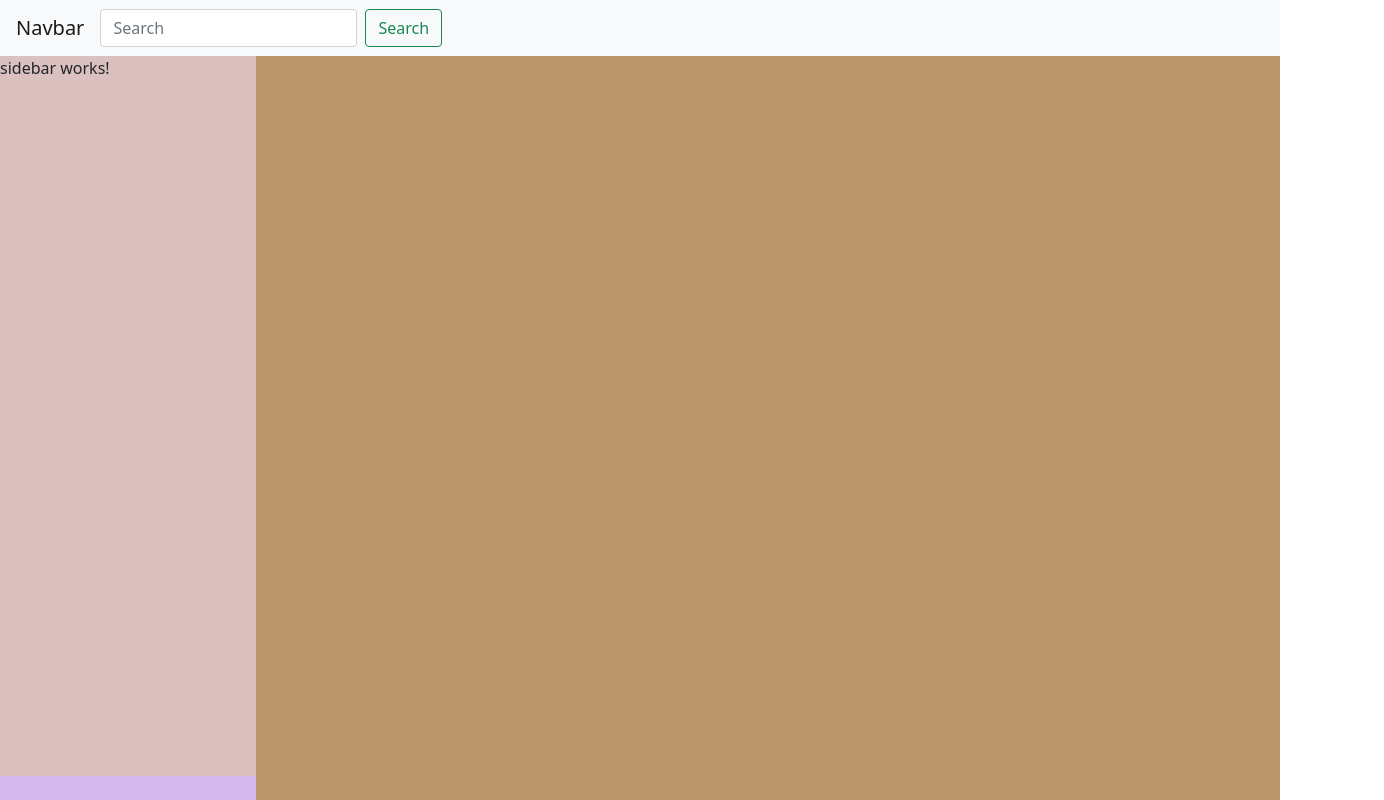
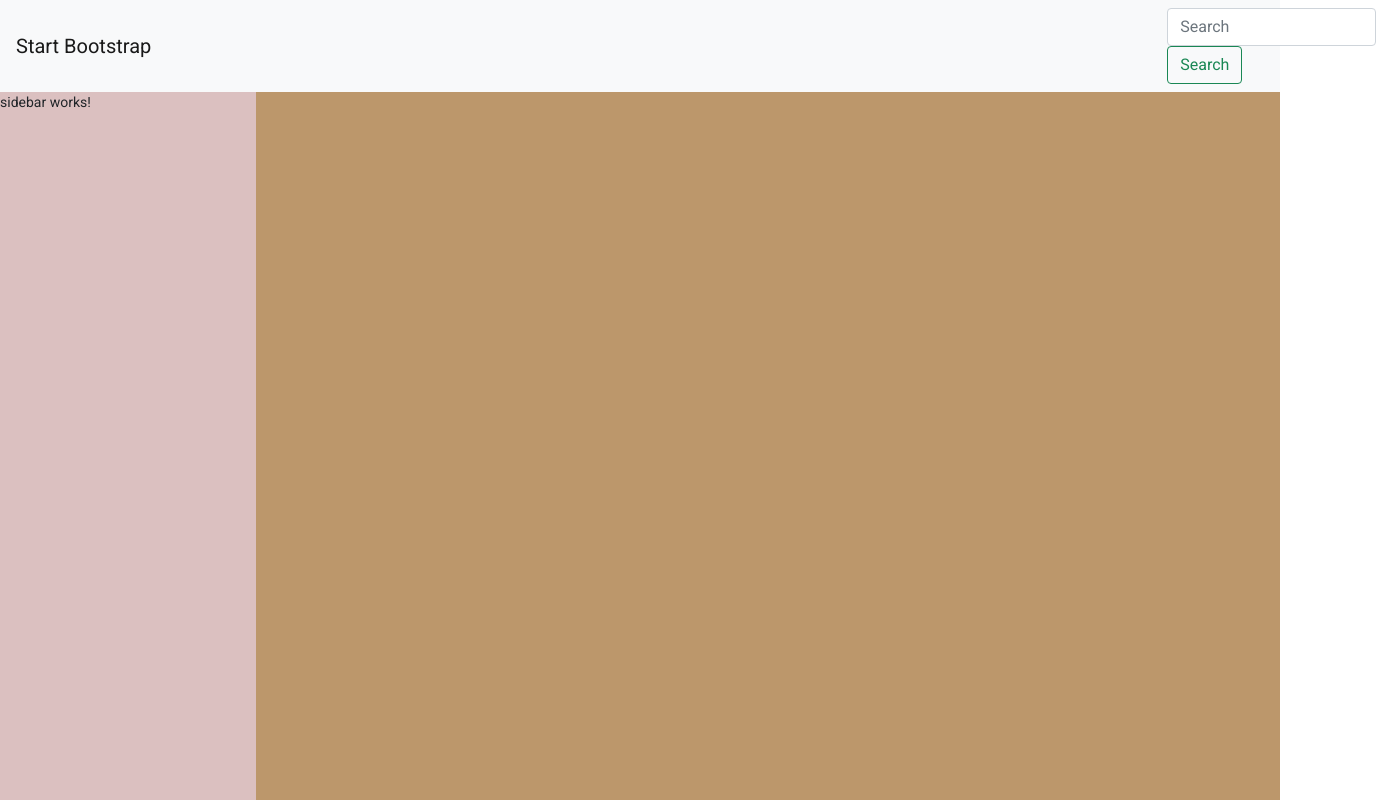
Before and after one commit to kunda03/IB-01-Dashboard, an Angular app in the folder Dashboard/: page / in a window 1280 px wide. Shown: the top 800 px of the page, 1384 px wide, since content can reach past the window. Built offline with nearby package versions, Linux system fonts and the light colour scheme.

Commit message:
changes in navbar
search button = > right allign

```diff
--- a/Dashboard/angular.json
+++ b/Dashboard/angular.json
@@ -27,6 +27,7 @@
               "src/assets"
             ],
             "styles": [
+              "./node_modules/@angular/material/prebuilt-themes/indigo-pink.css",
               "node_modules/bootstrap/dist/css/bootstrap.min.css",
               "src/styles.css"
             ],
@@ -95,6 +96,7 @@
               "src/assets"
             ],
             "styles": [
+              "./node_modules/@angular/material/prebuilt-themes/indigo-pink.css",
               "src/styles.css"
             ],
             "scripts": []
--- a/Dashboard/package.json
+++ b/Dashboard/package.json
@@ -11,17 +11,20 @@
   "private": true,
   "dependencies": {
     "@angular/animations": "~13.3.0",
+    "@angular/cdk": "^13.3.9",
     "@angular/common": "~13.3.0",
     "@angular/compiler": "~13.3.0",
     "@angular/core": "~13.3.0",
     "@angular/forms": "~13.3.0",
     "@angular/localize": "~13.3.0",
+    "@angular/material": "^13.3.9",
     "@angular/platform-browser": "~13.3.0",
     "@angular/platform-browser-dynamic": "~13.3.0",
     "@angular/router": "~13.3.0",
     "@ng-bootstrap/ng-bootstrap": "^12.1.2",
     "@popperjs/core": "^2.10.2",
     "bootstrap": "^5.1.3",
+    "ng-sidebar": "^9.4.3",
     "rxjs": "~7.5.0",
     "tslib": "^2.3.0",
     "zone.js": "~0.11.4"
--- a/Dashboard/src/app/app.component.css
+++ b/Dashboard/src/app/app.component.css
@@ -6,7 +6,7 @@
     display: flex;
 }
 .sidebar{
-    height: 90vh;
+    height: 100vh;
     width: 20%;
     background-color: rgb(219, 192, 192);
     /* position: fixed; */
--- a/Dashboard/src/app/app.component.ts
+++ b/Dashboard/src/app/app.component.ts
@@ -1,4 +1,4 @@
-import { Component } from '@angular/core';
+import { Component,Output,EventEmitter } from '@angular/core';
 
 @Component({
   selector: 'app-root',
@@ -7,4 +7,5 @@ import { Component } from '@angular/core';
 })
 export class AppComponent {
   title = 'Dashboard';
+
 }
--- a/Dashboard/src/app/app.module.ts
+++ b/Dashboard/src/app/app.module.ts
@@ -10,6 +10,19 @@ import { DashboardComponent } from './components/dashboard/dashboard.component';
 import { SidebarComponent } from './components/sidebar/sidebar.component';
 import { NewUserComponent } from './components/new-user/new-user.component';
 import { NgbModule } from '@ng-bootstrap/ng-bootstrap';
+
+
+
+
+import {MatToolbarModule} from '@angular/material/toolbar';
+
+import { MatSidenavModule} from '@angular/material/sidenav';
+import { MatListModule } from '@angular/material/list'
+
+import { MatIconModule } from '@angular/material/icon';
+
+import { MatButtonModule } from '@angular/material/button';
+import { BrowserAnimationsModule } from '@angular/platform-browser/animations'
 
 @NgModule({
   declarations: [
@@ -24,7 +37,12 @@ import { NgbModule } from '@ng-bootstrap/ng-bootstrap';
   imports: [
     BrowserModule,
     AppRoutingModule,
-    NgbModule
+    NgbModule,
+    MatToolbarModule,
+    MatSidenavModule,MatListModule,
+    MatIconModule,
+    MatButtonModule,
+    BrowserAnimationsModule
   ],
   providers: [],
   bootstrap: [AppComponent]
--- a/Dashboard/src/app/components/navbar/navbar.component.css
+++ b/Dashboard/src/app/components/navbar/navbar.component.css
@@ -0,0 +1,4 @@
+
+.Search{
+    margin-left: 1000px;
+}
--- a/Dashboard/src/app/components/navbar/navbar.component.html
+++ b/Dashboard/src/app/components/navbar/navbar.component.html
@@ -1,13 +1,14 @@
 <nav class="navbar navbar-expand-lg navbar-light bg-light">
-    <a class="navbar-brand" href="#">Navbar</a>
+    <a class="navbar-brand" href="#">Start Bootstrap</a>
     <button class="navbar-toggler" type="button" data-toggle="collapse" data-target="#navbarSupportedContent" aria-controls="navbarSupportedContent" aria-expanded="false" aria-label="Toggle navigation">
       <span class="navbar-toggler-icon"></span>
+
     </button>
 
 
-      <form class="form-inline my-2 my-lg-0 float-left">
-        <input class="form-control mr-sm-2" type="search" placeholder="Search" aria-label="Search">
-        <button class="btn btn-outline-success my-2 my-sm-0" type="submit">Search</button>
+      <form class="form-inline my-2  my-lg-0 mg-1 Search">
+        <input class="form-control mr-sm-2 float-left" type="search" placeholder="Search" aria-label="Search">
+        <button class="btn btn-outline-success my-2 my-sm-0 float-right" type="submit">Search</button>
       </form>
 
   </nav>
--- a/Dashboard/src/app/components/navbar/navbar.component.ts
+++ b/Dashboard/src/app/components/navbar/navbar.component.ts
@@ -8,7 +8,7 @@ import { Component, OnInit } from '@angular/core';
 export class NavbarComponent implements OnInit {
 
   constructor() { }
-
+  sidenav_opened=true;
   ngOnInit(): void {
   }
 
--- a/Dashboard/src/index.html
+++ b/Dashboard/src/index.html
@@ -7,8 +7,11 @@
   <meta name="viewport" content="width=device-width, initial-scale=1">
   <link rel="icon" type="image/x-icon" href="favicon.ico">
   <link rel="stylesheet" href="https://cdn.jsdelivr.net/npm/bootstrap@4.0.0/dist/css/bootstrap.min.css" integrity="sha384-Gn5384xqQ1aoWXA+058RXPxPg6fy4IWvTNh0E263XmFcJlSAwiGgFAW/dAiS6JXm" crossorigin="anonymous">
+  <link rel="preconnect" href="https://fonts.gstatic.com">
+  <link href="https://fonts.googleapis.com/css2?family=Roboto:wght@300;400;500&display=swap" rel="stylesheet">
+  <link href="https://fonts.googleapis.com/icon?family=Material+Icons" rel="stylesheet">
 </head>
-<body>
+<body class="mat-typography">
   <app-root></app-root>
   <script src="https://code.jquery.com/jquery-3.2.1.slim.min.js" integrity="sha384-KJ3o2DKtIkvYIK3UENzmM7KCkRr/rE9/Qpg6aAZGJwFDMVNA/GpGFF93hXpG5KkN" crossorigin="anonymous"></script>
 <script src="https://cdn.jsdelivr.net/npm/popper.js@1.12.9/dist/umd/popper.min.js" integrity="sha384-ApNbgh9B+Y1QKtv3Rn7W3mgPxhU9K/ScQsAP7hUibX39j7fakFPskvXusvfa0b4Q" crossorigin="anonymous"></script>
--- a/Dashboard/src/styles.css
+++ b/Dashboard/src/styles.css
@@ -4,3 +4,5 @@ body{
     margin: 0px;
 
 }
+html, body { height: 100%; }
+body { margin: 0; font-family: Roboto, "Helvetica Neue", sans-serif; }
```
Also changed, not shown: Dashboard/src/app/app.component.html (line endings or trailing spaces), Dashboard/src/app/components/sidebar/sidebar.component.ts (line endings or trailing spaces), 1 other file (tests, documents, lock files or other folders).
